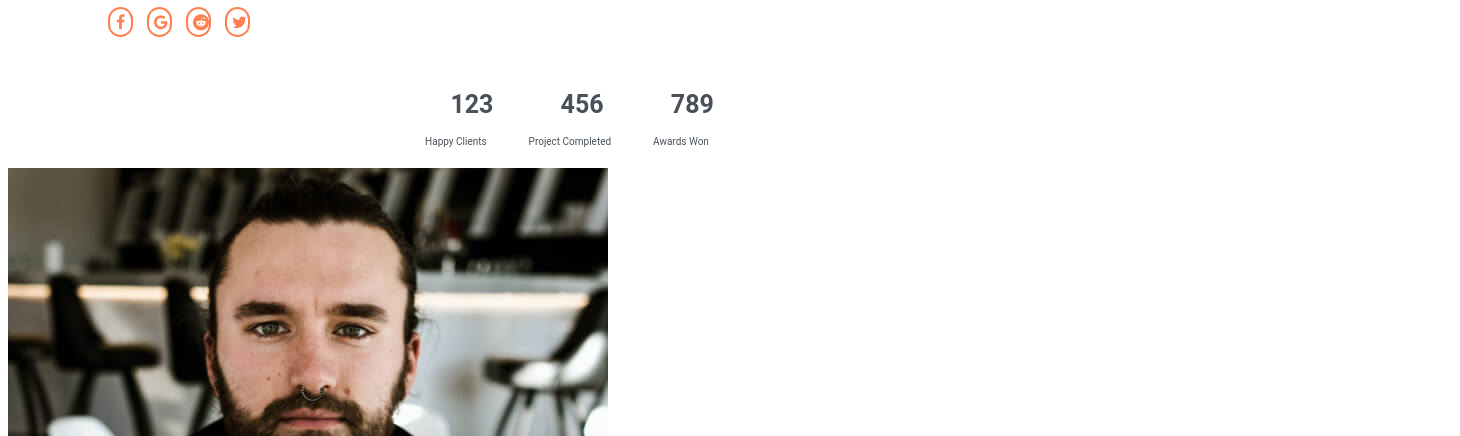
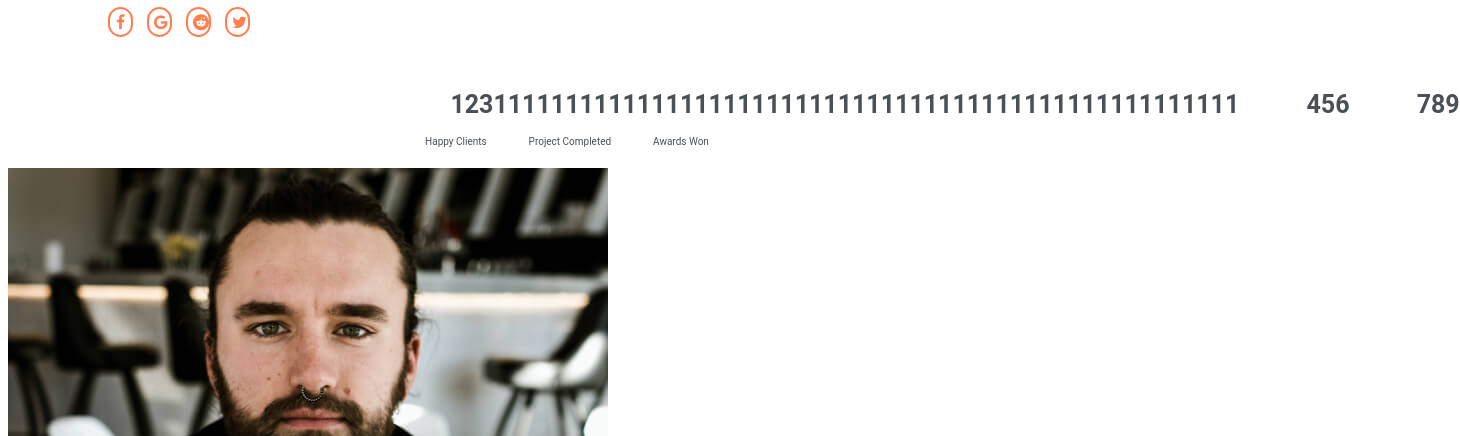
Before and after one commit to saturntran/saturn-porfolio, a plain HTML site: page index.html in a window 1280 px wide. Shown: the part 364-800 px from the top of the page, 1460 px wide, since content can reach past the window. Drawn offline with Linux system fonts and the light colour scheme.

Commit message:
Test: example commit

```diff
--- a/index.html
+++ b/index.html
@@ -76,7 +76,7 @@
                     <a href="#" class="fa fa-twitter"></a>
                 </div>
                 <div class="body__mid1">
-                    <h2 class="Number">123</h2>
+                    <h2 class="Number">1231111111111111111111111111111111111111111111111111111</h2>
                     <h2 class="Number">456</h2>
                     <h2 class="Number">789</h2>
                 </div>
```
